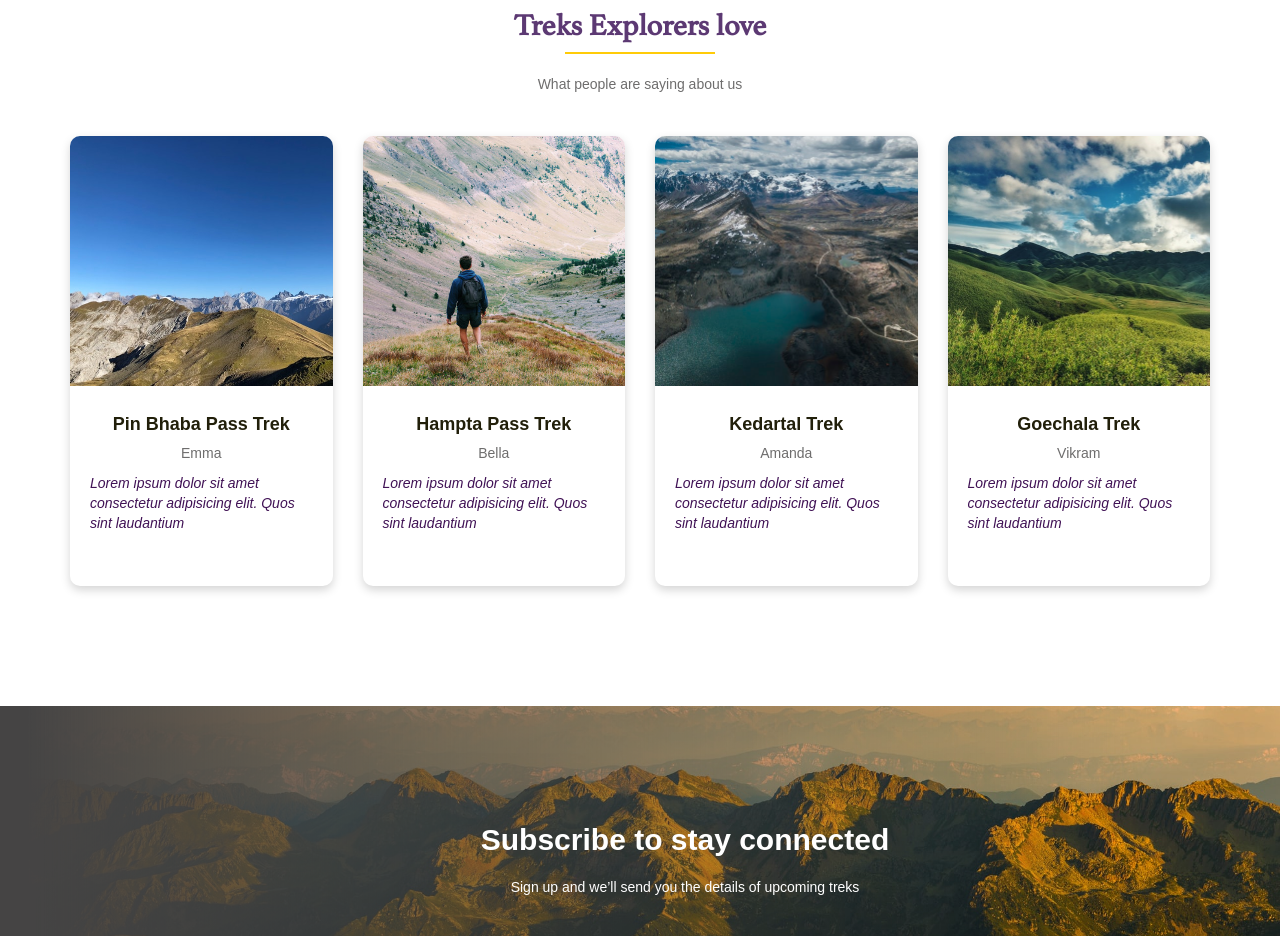
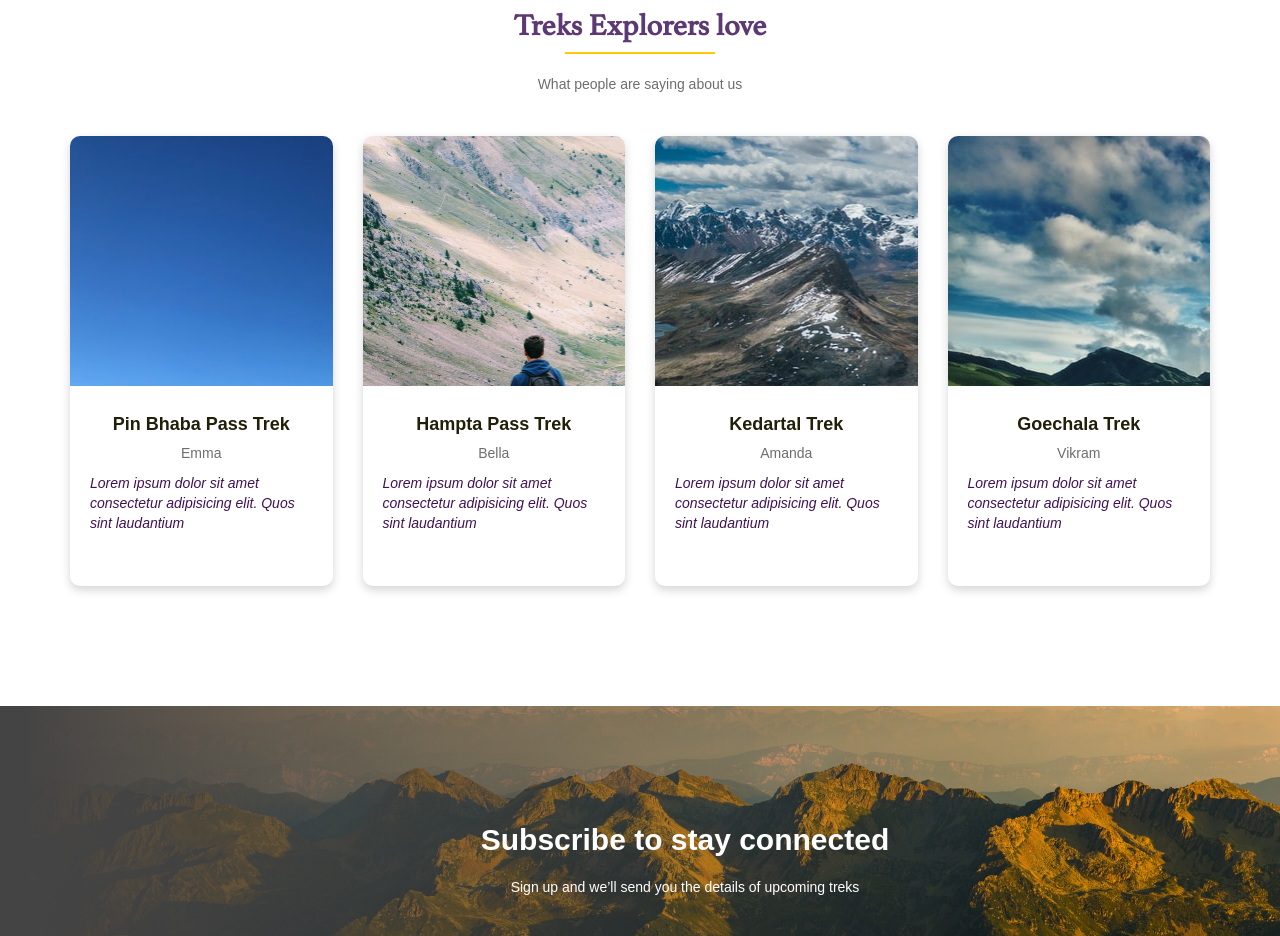
Before and after one commit to mohitdhimanskt/altra-website, a Nuxt app: page / in a window 1280 px wide. Shown: the part 4160-5096 px from the top of the page. Built offline with nearby package versions, Linux system fonts and the light colour scheme.

Commit message:
Changes to explorers component

```diff
--- a/components/Footer.vue
+++ b/components/Footer.vue
@@ -38,11 +38,11 @@
           <div class="widget">
             <h2>Service Links</h2>
             <ul>
-              <li><a href="#">Lorem</a></li>
-              <li><a href="#">Lorem</a></li>
-              <li><a href="#">Lorem</a></li>
-              <li><a href="#">Lorem</a></li>
-              <li><a href="#">Lorem</a></li>
+              <li><nuxt-link to="/">Lorem</nuxt-link></li>
+              <li><nuxt-link to="/">Lorem</nuxt-link></li>
+              <li><nuxt-link to="/">Lorem</nuxt-link></li>
+              <li><nuxt-link to="/">Lorem</nuxt-link></li>
+              <li><nuxt-link to="/">Lorem</nuxt-link></li>
             </ul>
           </div>
         </div>
@@ -50,11 +50,11 @@
           <div class="widget">
             <h2>Other Links</h2>
             <ul>
-              <li><a href="#">Lorem</a></li>
-              <li><a href="#">Lorem</a></li>
-              <li><a href="#">Lorem</a></li>
-              <li><a href="#">Lorem</a></li>
-              <li><a href="#">Lorem</a></li>
+             <li><nuxt-link to="/">Lorem</nuxt-link></li>
+             <li><nuxt-link to="/">Lorem</nuxt-link></li>
+             <li><nuxt-link to="/">Lorem</nuxt-link></li>
+             <li><nuxt-link to="/">Lorem</nuxt-link></li>
+             <li><nuxt-link to="/">Lorem</nuxt-link></li>
             </ul>
           </div>
         </div>
@@ -62,11 +62,11 @@
           <div class="widget">
             <h2>Useful Links</h2>
             <ul>
-              <li><a href="#">Lorem</a></li>
-              <li><a href="#">Lorem</a></li>
-              <li><a href="#">Lorem</a></li>
-              <li><a href="#">Lorem</a></li>
-              <li><a href="#">Lorem</a></li>
+              <li><nuxt-link to="/">Lorem</nuxt-link></li>
+              <li><nuxt-link to="/">Lorem</nuxt-link></li>
+              <li><nuxt-link to="/">Lorem</nuxt-link></li>
+              <li><nuxt-link to="/">Lorem</nuxt-link></li>
+              <li><nuxt-link to="/">Lorem</nuxt-link></li>
             </ul>
           </div>
         </div>
--- a/components/TrekExplorersLove.vue
+++ b/components/TrekExplorersLove.vue
@@ -8,29 +8,33 @@
         What people are saying about us
       </h4>
       <div class="row">
-        <div class="col-12 col-md-4 col-lg-3 mb-5">
+        <div class="col-12 col-md-4 col-lg-3 mb-5"
+          v-for="items in explorersArr"
+          :key="items.itemClass">
           <a href="#" target="_blank">
             <div class="home-testimonials-box">
-              <img
-                src="~/assets/uploads/testimonial-1.jpg"
-                alt="Testimonial"
+
+               <div
+
                 class="home-testimonials-img"
-              />
+
+            v-bind:style='{ backgroundImage: "url(" + items.url + ")" }'
+              >
+            </div>
               <div class="home-testimonials-box-ratings">
                 <h4 class="home-testimonials-person-name">
-                  Pin Bhaba Pass Trek
+                  {{items.title}}
                 </h4>
-                <label class="home-testimonials-person-detail">Emma </label>
+                <label class="home-testimonials-person-detail">{{items.author}} </label>
                 <p class="home-testimonials-person-text text-left">
-                  Lorem ipsum dolor sit amet consectetur adipisicing elit. Quos
-                  sint laudantium
+                  {{items.description}}
                 </p>
               </div>
             </div>
           </a>
         </div>
 
-        <div class="col-12 col-md-4 col-lg-3 mb-5">
+        <!-- <div class="col-12 col-md-4 col-lg-3 mb-5">
           <a href="#" target="_blank">
             <div class="home-testimonials-box">
               <img
@@ -48,8 +52,8 @@
               </div>
             </div>
           </a>
-        </div>
-        <div class="col-12 col-md-4 col-lg-3 mb-5">
+        </div> -->
+        <!-- <div class="col-12 col-md-4 col-lg-3 mb-5">
           <a href="#" target="_blank">
             <div class="home-testimonials-box">
               <img
@@ -67,8 +71,8 @@
               </div>
             </div>
           </a>
-        </div>
-        <div class="col-12 col-md-4 col-lg-3 mb-5">
+        </div> -->
+        <!-- <div class="col-12 col-md-4 col-lg-3 mb-5">
           <a href="#" target="_blank">
             <div class="home-testimonials-box">
               <img
@@ -86,7 +90,7 @@
               </div>
             </div>
           </a>
-        </div>
+        </div> -->
       </div>
       <!-- row ends -->
     </div>
@@ -94,6 +98,40 @@
 </template>
 <script>
 export default {
-    name: 'TrekExplorersLove'
+    name: 'TrekExplorersLove',
+    data:function(){
+    return{
+      explorersArr:[
+        {
+          itemClass: 'item-1',
+          title:"Pin Bhaba Pass Trek",
+          url:require('../assets/uploads/testimonial-1.jpg'),
+          author:'Emma',
+          description:"Lorem ipsum dolor sit amet consectetur adipisicing elit. Quos sint laudantium"
+        },
+        {
+          itemClass: 'item-2',
+          title:"Hampta Pass Trek",
+          url:require('../assets/uploads/testimonial-2.jpg'),
+          author:'Bella',
+          description:"Lorem ipsum dolor sit amet consectetur adipisicing elit. Quos sint laudantium"
+        },
+        {
+          itemClass: 'item-3',
+          title:"Kedartal Trek",
+          url:require('../assets/uploads/testimonial-3.jpg'),
+          author:'Amanda',
+          description:"Lorem ipsum dolor sit amet consectetur adipisicing elit. Quos sint laudantium"
+        },
+        {
+         itemClass: 'item-4',
+          title:"Goechala Trek",
+          url:require('../assets/uploads/testimonial-4.jpg'),
+          author:'Vikram',
+          description:"Lorem ipsum dolor sit amet consectetur adipisicing elit. Quos sint laudantium"
+        },
+      ],
+    }
+  }
 }
 </script>
```
